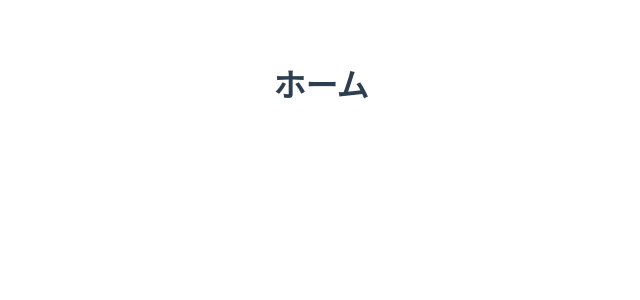
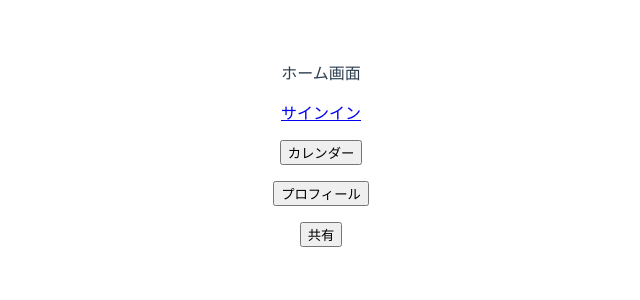
Before and after one commit to kumewata/calendar-app-ts, a Vue app: page / in a window 1280 px wide. Shown: the top 300 px of the page, without its empty margins (319-959 px from the left). Built offline with nearby package versions, Linux system fonts and the light colour scheme.

Commit message:
link list at home

```diff
--- a/src/router/index.ts
+++ b/src/router/index.ts
@@ -1,6 +1,10 @@
 import Vue from 'vue';
 import VueRouter, { RouteConfig } from 'vue-router';
 import HomeComponent from '@/views/Home.vue';
+import CalendarComponent from '@/views/Calendar.vue';
+import ProfileComponent from '@/views/Profile.vue';
+import ShareComponent from '@/views/Share.vue';
+import SignInComponent from '@/views/SignIn.vue';
 
 Vue.use(VueRouter);
 
@@ -9,6 +13,27 @@ const routes: Array<RouteConfig> = [
     path: '/',
     name: 'Home',
     component: HomeComponent,
+  },
+  {
+    path: '/calendar/:type',
+    name: 'calendar',
+    component: CalendarComponent,
+    props: true,
+  },
+  {
+    path: '/profile',
+    name: 'profile',
+    component: ProfileComponent,
+  },
+  {
+    path: '/share',
+    name: 'share',
+    component: ShareComponent,
+  },
+  {
+    path: '/sign-in',
+    name: 'sign-in',
+    component: SignInComponent,
   },
 ];
 
--- a/src/views/Home.vue
+++ b/src/views/Home.vue
@@ -1,11 +1,48 @@
 <template>
   <div class="home">
-    <h1>ホーム</h1>
+    <p>ホーム画面</p>
+    <p><router-link to="sign-in">サインイン</router-link></p>
+    <p><button @click="calendar">カレンダー</button></p>
+    <p><button @click="profile">プロフィール</button></p>
+    <p><button @click="share">共有</button></p>
   </div>
 </template>
 
 <script lang="ts">
+/* eslint-disable @typescript-eslint/no-empty-function */
 import { defineComponent } from '@vue/composition-api';
 
-export default defineComponent({});
+export default defineComponent({
+  setup(prop, context) {
+    const calendar = () => {
+      context.root.$router.push(
+        'calendar/month',
+        () => {},
+        () => {},
+      );
+    };
+
+    const profile = () => {
+      context.root.$router.push(
+        'profile',
+        () => {},
+        () => {},
+      );
+    };
+
+    const share = () => {
+      context.root.$router.push(
+        'share',
+        () => {},
+        () => {},
+      );
+    };
+
+    return {
+      calendar,
+      profile,
+      share,
+    };
+  },
+});
 </script>
```
